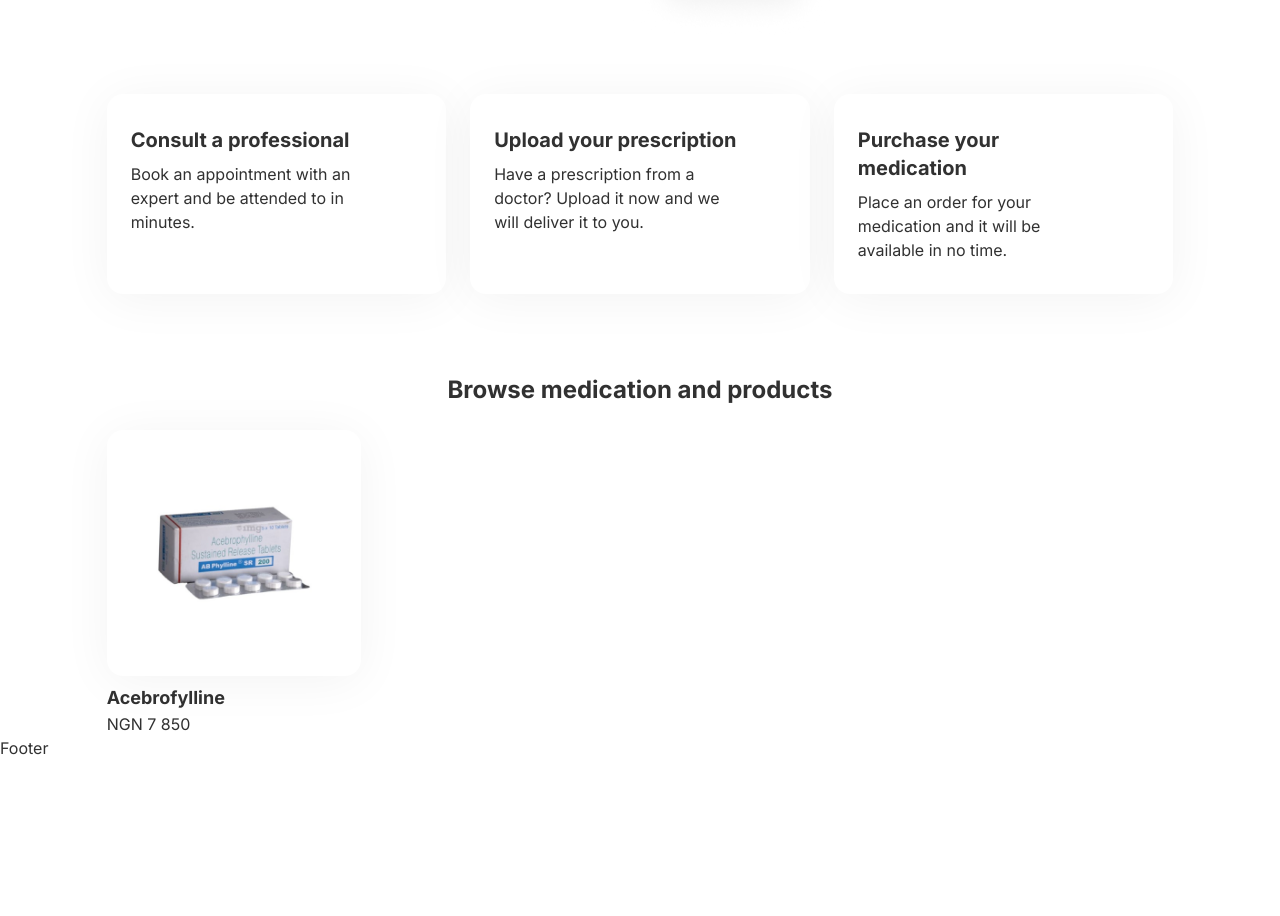
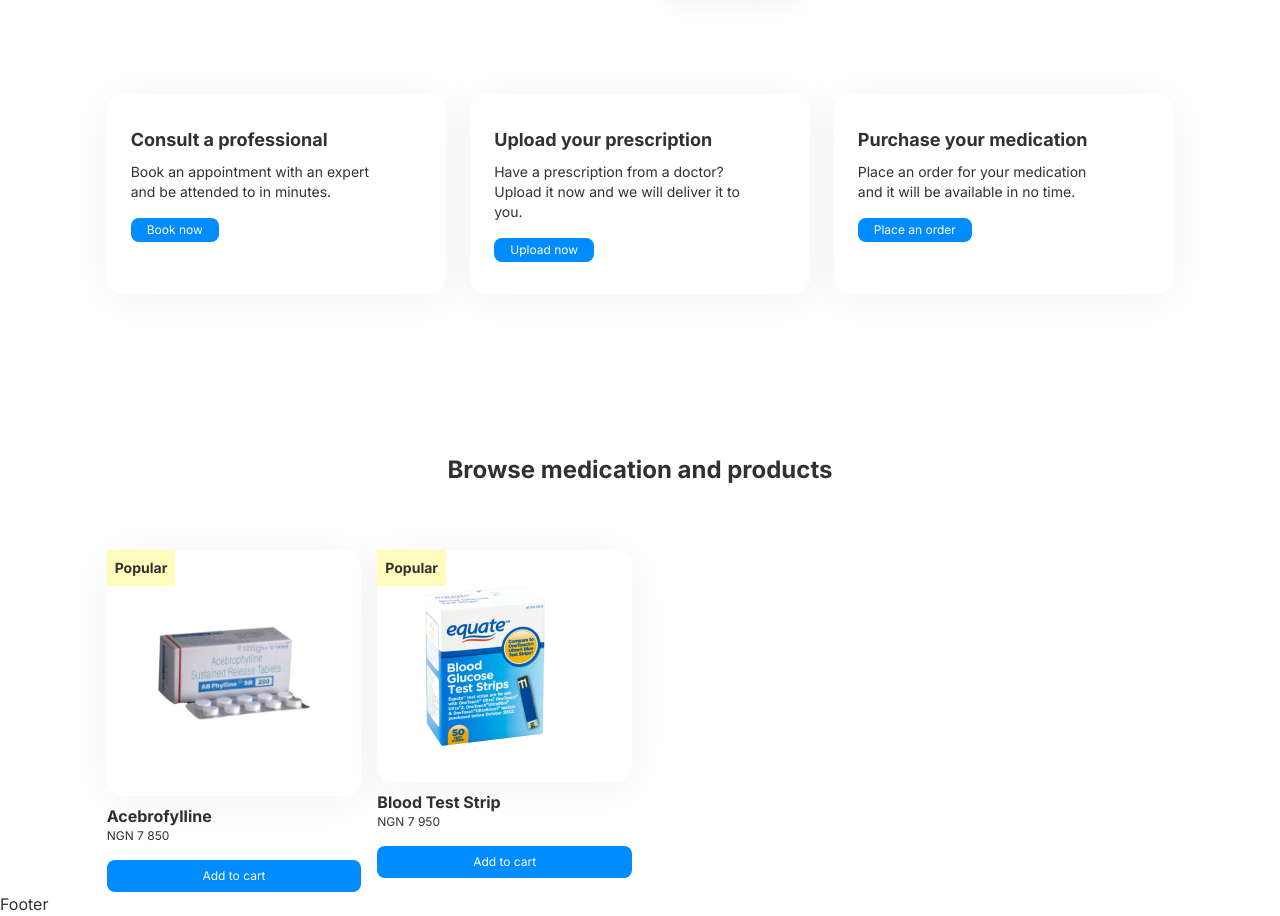
Before and after one commit to IsraelChidera/pharmabolt, a Next.js app: page / in a window 1280 px wide. Shown: the part 640-1556 px from the top of the page. Before the commit the page ends 1400 px from the top, so only its background shows below. Built offline with nearby package versions, Linux system fonts and the light colour scheme.

Commit message:
Feature: Landing page desings

```diff
--- /dev/null
+++ b/components/elements/CustomButton/index.tsx
@@ -0,0 +1,16 @@
+import { CustomButtonProps } from '@/types'
+import React from 'react'
+
+const index = ({ title, className, onClick }: CustomButtonProps) => {
+    return (
+        <button
+            onClick={onClick}
+            style={{ background: "#008BFF" }}
+            className={`rounded-lg bg-blue-700 text-sm text-white ${className}`}
+        >
+            {title}
+        </button>
+    )
+}
+
+export default index
--- a/components/index.ts
+++ b/components/index.ts
@@ -2,10 +2,11 @@ import Hero from './widget/Hero';
 import Footer from './widget/Footer';
 import Navbar from './widget/Navbar';
 import Products from './widget/Products';
-
+import CustomButton from './elements/CustomButton';
 export {
     Hero,
     Footer,
     Navbar,
-    Products
+    Products,
+    CustomButton
 }
--- a/components/widget/Hero.tsx
+++ b/components/widget/Hero.tsx
@@ -1,9 +1,17 @@
+'use client'
+
 import Image from 'next/image';
 import React from 'react';
 import hero from '../../public/assets/hero-image.png';
 import line from '../../public/assets/line.svg';
+import CustomButton from '../elements/CustomButton';
 
 const Hero = () => {
+
+    const handleClick = () => {
+
+    }
+
     return (
         <header className='mx-auto md:w-5/6'>
             <div className='flex justify-between'>
@@ -21,7 +29,7 @@ const Hero = () => {
                             without delay or hassle.
                         </p>
 
-                        <button> Place an order </button>
+                        <CustomButton title=" Place an order" className='px-12 py-3' onClick={handleClick} />
                     </div>
                 </section>
 
@@ -32,39 +40,45 @@ const Hero = () => {
 
             <div className='md:grid grid-cols-3 gap-x-6 gap-y-6 mt-14 mb-6'>
                 <div className='rectangle'>
-                    <h3 className='font-bold text-xl'>
+                    <h3 className='font-bold text-lg'>
                         Consult a professional
                     </h3>
 
-                    <p className='pt-2'>
+                    <p className='pt-2 text-sm'>
                         Book an appointment with
                         an expert and be attended
                         to in minutes.
                     </p>
+
+                    <CustomButton title="Book now" className='px-4 py-1 text-xs mt-4' onClick={handleClick} />
                 </div>
 
                 <div className='rectangle'>
-                    <h3 className='font-bold text-xl'>
+                    <h3 className='font-bold text-lg'>
                         Upload your prescription
                     </h3>
 
-                    <p className='pt-2'>
+                    <p className='pt-2 text-sm'>
                         Have a prescription from a doctor?
                         Upload it now and we will
                         deliver it to you.
                     </p>
+
+                    <CustomButton title="Upload now" className='px-4 py-1 text-xs mt-4' onClick={handleClick} />
                 </div>
 
                 <div className='rectangle'>
-                    <h3 className='font-bold text-xl'>
+                    <h3 className='font-bold text-lg'>
                         Purchase your medication
                     </h3>
 
-                    <p className='pt-2'>
+                    <p className='pt-2 text-sm'>
                         Place an order for your medication
                         and it will be available
                         in no time.
                     </p>
+
+                    <CustomButton title="Place an order" className='px-4 py-1 text-xs mt-4' onClick={handleClick} />
                 </div>
             </div>
         </header>
--- a/components/widget/Products.tsx
+++ b/components/widget/Products.tsx
@@ -1,22 +1,57 @@
-import Image from 'next/image'
+"use client"
+
+import Image from 'next/image';
 import React from 'react';
 import product1 from '../../public/assets/product.png';
+import product2 from '../../public/assets/product2.png';
+import product3 from '../../public/assets/product3.png';
+import product4 from '../../public/assets/product4.png';
+import product5 from '../../public/assets/product5.png';
+import product6 from '../../public/assets/product6.png';
+import product7 from '../../public/assets/product7.png';
+import product8 from '../../public/assets/product8.png';
+
+import { CustomButton } from '..';
 
 const Products = () => {
+
+    const handleClick = () => {
+
+    }
+
     return (
-    <section className='mt-20 mx-auto md:w-5/6'>
+        <section className='mt-40 mx-auto md:w-5/6'>
             <h2 className='text-2xl font-bold text-center'>
                 Browse medication and products
             </h2>
 
-        <div className='pt-6 md:grid grid-cols-4 gap-x-4 gap-y-6'>
+            <div className='pt-6 mt-10 md:grid grid-cols-4 gap-x-4 gap-y-6'>
                 <div>
                     <div className='rectangle2 bg-white relative'>
-                    <Image src={product1} alt="product"/>
+                        <div className='absolute top-0 left-0' style={{ background: "#fffcbc" }}>
+                            <p className='text-sm font-bold p-2'> Popular </p>
+                        </div>
+                        <Image src={product1} alt="product" />
                     </div>
 
-                <p className='font-bold text-lg pt-2'> Acebrofylline </p>
-                <p> NGN 7 850 </p>
+                    <p className='font-bold pt-2'> Acebrofylline </p>
+                    <p className='text-xs'> NGN 7 850 </p>
+
+                    <CustomButton title="Add to cart" className='w-full py-2 text-xs mt-4' onClick={handleClick} />
+                </div>
+
+                <div>
+                    <div className='rectangle2 bg-white relative'>
+                        <div className='absolute top-0 left-0' style={{ background: "#fffcbc" }}>
+                            <p className='text-sm font-bold p-2'> Popular </p>
+                        </div>
+                        <Image src={product2} alt="product" />
+                    </div>
+
+                    <p className='font-bold pt-2'> Blood Test Strip </p>
+                    <p className='text-xs'> NGN 7 950 </p>
+
+                    <CustomButton title="Add to cart" className='w-full py-2 text-xs mt-4' onClick={handleClick} />
                 </div>
             </div>
         </section>
--- /dev/null
+++ b/types/index.ts
@@ -0,0 +1,7 @@
+import { MouseEventHandler } from "react";
+
+export interface CustomButtonProps {
+  title: string;
+  className?: string;
+  onClick?: MouseEventHandler<HTMLButtonElement>
+}
```
Lines whose indentation alone changed are shown as unchanged.
